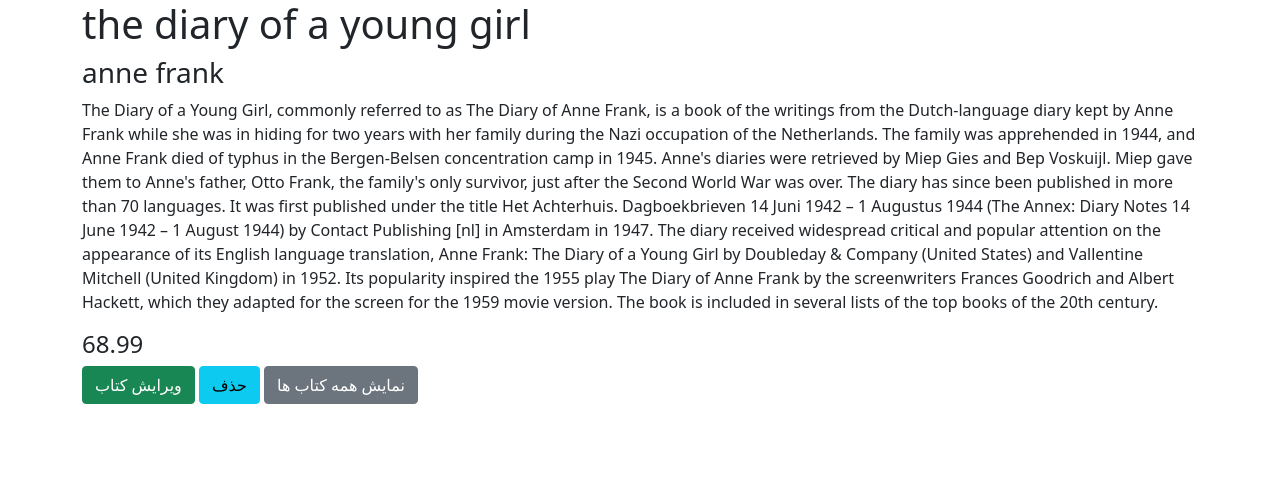
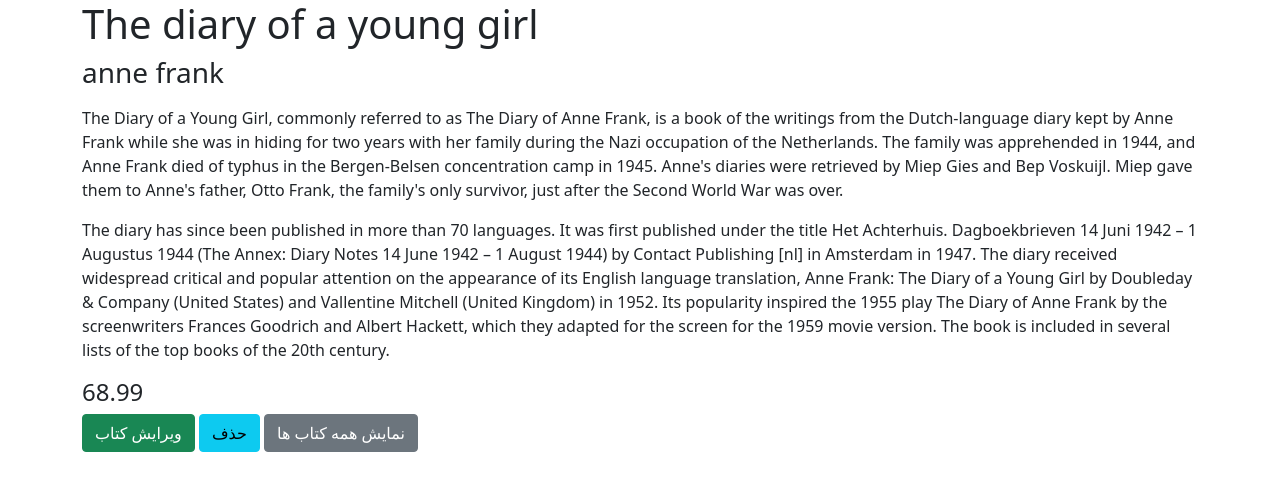
Before and after one commit to Mohhamadaminn/Django.BookStore_Project, a Django app: page /books/9/ in a window 1280 px wide. Shown: the top 491 px of the page. Run offline with Django 4.2, Linux system fonts and the light colour scheme; data comes from the database, SQL or seed files in the repository; both versions use the stored data as it was after the commit.

Commit message:
Add Some Template Tags

```diff
--- a/books/templates/books/book_detail.html
+++ b/books/templates/books/book_detail.html
@@ -5,9 +5,9 @@
 
 
 {% block page_content %}
-    <h1>{{ book.title }}</h1>
+    <h1>{{ book.title|capfirst }}</h1>
     <h3>{{ book.author }}</h3>
-    <p>{{ book.description }}</p>
+    <p>{{ book.description|linebreaks }}</p>
     <h4>{{ book.price }}</h4>
     <a class="btn btn-success" href="{% url 'book_update' book.id %}">ویرایش کتاب</a>
     <a href="{% url 'book_delete' book.id %}"><button class="btn btn-info" type="button">حذف</button></a>
--- a/books/templates/books/book_list.html
+++ b/books/templates/books/book_list.html
@@ -9,8 +9,9 @@
 {% block page_content %}
 
     {% for book in books %}
-       <a class="btn btn" href="{{ book.get_absolute_url }}"><h1>{{ book.title }}</h1></a>
-       <p>{{ book.description }}</p>
+       <a class="btn btn" href="{{ book.get_absolute_url }}"><h1>{{ book.title|capfirst }}</h1></a>
+       <p>{{ book.author|capfirst }}</p>
+       <p>{{ book.description|truncatewords:12 }}</p>
        <br>
     {% endfor %}
 
```
Also changed, not shown: db.sqlite3.
